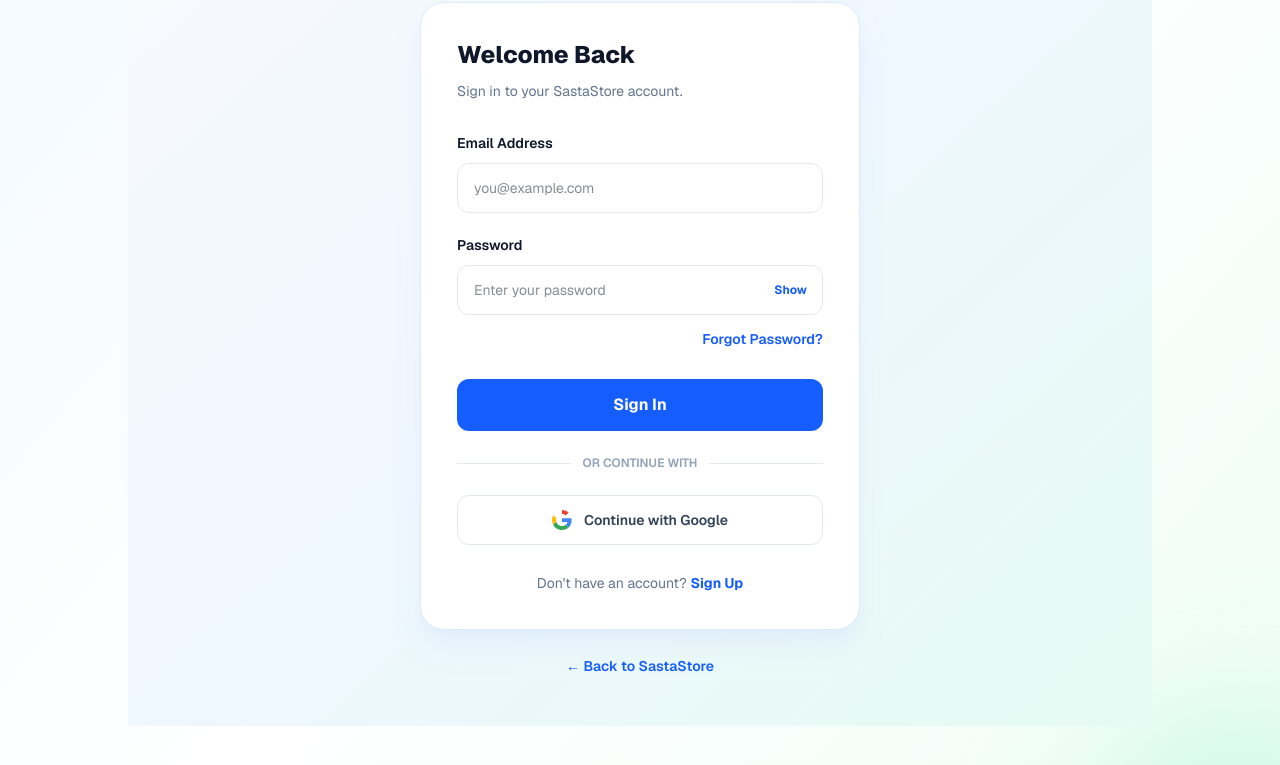
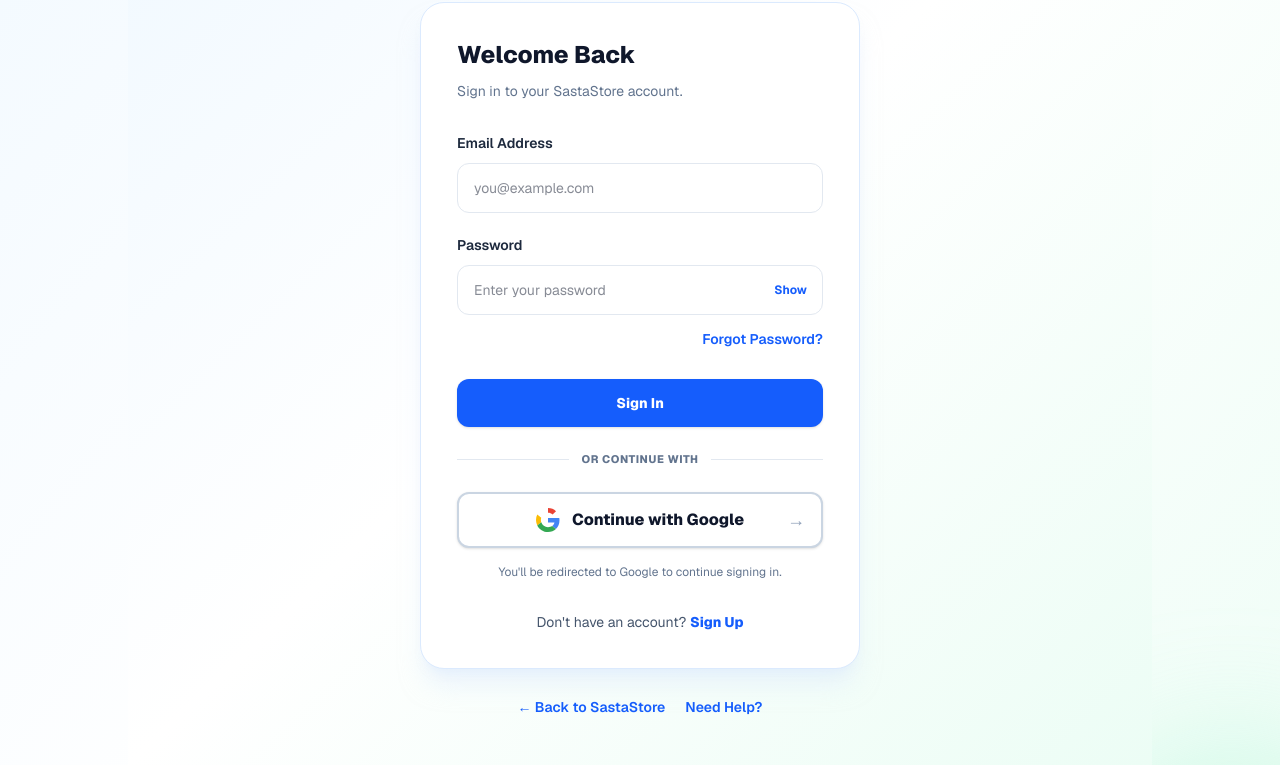
Before and after one commit to scottburchill51-beep/sastastore0, a Next.js app: page /login in a window 1280 px wide. Shown: the part 480-1245 px from the top of the page. Built offline with nearby package versions, Linux system fonts and the light colour scheme.

Commit message:
Update AuthForm.tsx

```diff
--- a/src/components/auth/AuthForm.tsx
+++ b/src/components/auth/AuthForm.tsx
@@ -15,7 +15,9 @@
   isAdmin: boolean;
 };
 
-function safeReturnPath(value: string | null): string {
+function safeReturnPath(
+  value: string | null,
+): string {
   if (!value) return "";
 
   if (
@@ -33,7 +35,10 @@
       "https://sastastore.local",
     );
 
-    if (parsed.origin !== "https://sastastore.local") {
+    if (
+      parsed.origin !==
+      "https://sastastore.local"
+    ) {
       return "";
     }
 
@@ -51,6 +56,36 @@
   }
 }
 
+function GoogleIcon() {
+  return (
+    <svg
+      xmlns="http://www.w3.org/2000/svg"
+      viewBox="0 0 48 48"
+      width="24"
+      height="24"
+      className="h-6 w-6 shrink-0"
+      aria-hidden="true"
+    >
+      <path
+        fill="#EA4335"
+        d="M24 9.5c3.54 0 6.71 1.22 9.21 3.6l6.85-6.85C35.9 2.38 30.47 0 24 0 14.62 5.38 6.51 13.22l7.98 6.19C12.43 13.72 17.74 9.5 24 9.5z"
+      />
+      <path
+        fill="#4285F4"
+        d="M46.98 24.55c0-1.57-.15-3.09-.38-4.55H24v9.02h12.94c-.58 2.96-2.28 5.48-4.82 7.18l7.73 6C44.36 38.03 46.98 31.88 46.98 24.55z"
+      />
+      <path
+        fill="#FBBC05"
+        d="M10.53 28.59A14.4 14.4 0 0 1 9.75 24c0-1.59.27-3.13.76-4.59l-7.98-6.2A23.94 23.94 0 0 0 0 24c0 3.87.93 7.51 2.56 10.78l7.97-6.19z"
+      />
+      <path
+        fill="#34A853"
+        d="M24 48c6.48 0 11.93-2.13 15.9-5.8l-7.73-6c-2.14 1.44-4.88 2.3-8.17 2.3-6.26 0-11.57-4.22-13.47-9.91l-7.98 6.19C6.51 42.62 14.62 48 24 48z"
+      />
+    </svg>
+  );
+}
+
 export function AuthForm({
   mode,
 }: {
@@ -58,8 +93,10 @@
 }) {
   const [email, setEmail] = useState("");
   const [password, setPassword] = useState("");
+
   const [showPassword, setShowPassword] =
     useState(false);
+
   const [loading, setLoading] = useState(false);
   const [message, setMessage] = useState("");
   const [returnTo, setReturnTo] = useState("");
@@ -125,11 +162,11 @@
         setMessage(
           "Please verify your email address. After verification, sign in to continue.",
         );
+
         setLoading(false);
         return;
       }
 
-      // Check verified login role from the server.
       const sessionResponse = await fetch(
         "/api/store/session",
         {
@@ -154,14 +191,11 @@
         );
       }
 
-      // Admin always opens the admin dashboard.
       if (session.isAdmin) {
         window.location.replace("/admin");
         return;
       }
 
-      // Customer from Buy Now returns to checkout.
-      // Normal customer goes to homepage.
       window.location.replace(
         safeReturnPath(returnTo) || "/",
       );
@@ -177,13 +211,14 @@
   }
 
   return (
-    <main className="flex min-h-screen items-center justify-center bg-gradient-to-br from-[#F8FAFC] via-[#EFF7FF] to-[#E5FBF3] px-4 py-12 text-slate-900">
+    <main className="flex min-h-screen items-center justify-center bg-gradient-to-br from-[#EFF8FF] via-white to-[#ECFDF5] px-4 py-12 text-slate-900">
       <div className="w-full max-w-[440px]">
-
+        {/* Brand */}
         <div className="mb-8 text-center">
           <Link
             href="/"
-            className="mx-auto mb-4 flex h-14 w-14 items-center justify-center rounded-2xl bg-gradient-to-br from-blue-600 to-sky-500 text-2xl font-black text-white shadow-lg"
+            aria-label="SastaStore Home"
+            className="mx-auto mb-4 flex h-14 w-14 items-center justify-center rounded-2xl bg-gradient-to-br from-blue-600 to-sky-500 text-2xl font-black text-white shadow-lg shadow-blue-100"
           >
             S
           </Link>
@@ -202,11 +237,12 @@
           </p>
         </div>
 
+        {/* Auth Form */}
         <form
           onSubmit={submit}
-          className="rounded-3xl border border-blue-100 bg-white p-7 shadow-xl shadow-blue-100/50 sm:p-9"
+          className="rounded-3xl border border-blue-100 bg-white p-6 shadow-xl shadow-blue-100/50 sm:p-9"
         >
-          <h2 className="text-2xl font-extrabold">
+          <h2 className="text-2xl font-extrabold text-slate-900">
             {mode === "login"
               ? "Welcome Back"
               : "Create Your Account"}
@@ -220,9 +256,10 @@
                 : "Join SastaStore and explore digital subscriptions."}
           </p>
 
+          {/* Email */}
           <div className="space-y-5">
             <label className="block">
-              <span className="text-sm font-semibold">
+              <span className="text-sm font-semibold text-slate-800">
                 Email Address
               </span>
 
@@ -235,18 +272,23 @@
                   setEmail(event.target.value)
                 }
                 placeholder="you@example.com"
-                className="mt-2 w-full rounded-xl border border-slate-200 bg-white px-4 py-3.5 text-sm outline-none focus:border-blue-500 focus:ring-2 focus:ring-blue-100"
+                className="mt-2 w-full rounded-xl border border-slate-200 bg-white px-4 py-3.5 text-sm text-slate-900 outline-none transition focus:border-blue-500 focus:ring-2 focus:ring-blue-100"
               />
             </label>
 
+            {/* Password */}
             <label className="block">
-              <span className="text-sm font-semibold">
+              <span className="text-sm font-semibold text-slate-800">
                 Password
               </span>
 
               <div className="relative mt-2">
                 <input
-                  type={showPassword ? "text" : "password"}
+                  type={
+                    showPassword
+                      ? "text"
+                      : "password"
+                  }
                   required
                   minLength={8}
                   autoComplete={
@@ -256,20 +298,26 @@
                   }
                   value={password}
                   onChange={(event) =>
-                    setPassword(event.target.value)
+                    setPassword(
+                      event.target.value,
+                    )
                   }
                   placeholder="Enter your password"
-                  className="w-full rounded-xl border border-slate-200 bg-white px-4 py-3.5 pr-20 text-sm outline-none focus:border-blue-500 focus:ring-2 focus:ring-blue-100"
+                  className="w-full rounded-xl border border-slate-200 bg-white px-4 py-3.5 pr-20 text-sm text-slate-900 outline-none transition focus:border-blue-500 focus:ring-2 focus:ring-blue-100"
                 />
 
                 <button
                   type="button"
                   onClick={() =>
-                    setShowPassword(!showPassword)
+                    setShowPassword(
+                      !showPassword,
+                    )
                   }
                   className="absolute inset-y-0 right-4 text-xs font-bold text-blue-600"
                 >
-                  {showPassword ? "Hide" : "Show"}
+                  {showPassword
+                    ? "Hide"
+                    : "Show"}
                 </button>
               </div>
             </label>
@@ -286,19 +334,21 @@
             </div>
           )}
 
+          {/* Response message */}
           {message && (
             <p
               role="status"
-              className="mt-5 rounded-xl border border-blue-100 bg-blue-50 p-3 text-sm text-blue-700"
+              className="mt-5 rounded-xl border border-blue-100 bg-blue-50 p-3 text-sm leading-6 text-blue-700"
             >
               {message}
             </p>
           )}
 
+          {/* Email Login */}
           <button
             type="submit"
             disabled={loading}
-            className="mt-7 w-full rounded-xl bg-blue-600 py-3.5 font-bold text-white transition hover:bg-blue-700 disabled:opacity-50"
+            className="mt-7 flex min-h-12 w-full items-center justify-center rounded-xl bg-blue-600 px-5 py-3.5 text-sm font-extrabold text-white shadow-sm transition hover:bg-blue-700 disabled:cursor-not-allowed disabled:opacity-50"
           >
             {loading
               ? "Please Wait..."
@@ -307,53 +357,50 @@
                 : "Create Account"}
           </button>
 
+          {/* Divider */}
           <div className="my-6 flex items-center gap-3">
             <div className="h-px flex-1 bg-slate-200" />
 
-            <span className="text-xs font-semibold text-slate-400">
-              OR CONTINUE WITH
+            <span className="shrink-0 text-[11px] font-extrabold uppercase tracking-wider text-slate-500">
+              Or continue with
             </span>
 
             <div className="h-px flex-1 bg-slate-200" />
           </div>
 
+          {/* Google Sign-In */}
           <a
             href={googleHref}
-            className="flex w-full items-center justify-center gap-3 rounded-xl border border-slate-200 bg-white py-3.5 text-sm font-semibold text-slate-700 hover:bg-blue-50"
+            aria-label="Continue with Google"
+            className="group relative flex min-h-14 w-full items-center justify-center gap-3 rounded-xl border-2 border-slate-300 bg-white px-5 py-3.5 text-base font-extrabold text-slate-900 shadow-sm transition-all duration-200 hover:border-blue-500 hover:bg-blue-50 hover:shadow-md focus-visible:outline-none focus-visible:ring-4 focus-visible:ring-blue-200"
           >
-            <svg
-              viewBox="0 0 48 48"
-              className="h-5 w-5"
+            <GoogleIcon />
+
+            <span className="text-slate-900">
+              Continue with Google
+            </span>
+
+            <span
               aria-hidden="true"
+              className="absolute right-4 text-lg text-slate-400 transition-transform group-hover:translate-x-1 group-hover:text-blue-600"
             >
-              <path
-                fill="#EA4335"
-                d="M24 9.5c3.54 0 6.71 1.22 9.21 3.6l6.85-6.85C35.9 2.38 30.47 0 24 0 14.62 5.38 6.51 13.22l7.98 6.19C12.43 13.72 17.74 9.5 24 9.5z"
-              />
-              <path
-                fill="#4285F4"
-                d="M46.98 24.55c0-1.57-.15-3.09-.38-4.55H24v9.02h12.94c-.58 2.96-2.28 5.48-4.82 7.18l7.73 6C44.36 38.03 46.98 31.88 46.98 24.55z"
-              />
-              <path
-                fill="#FBBC05"
-                d="M10.53 28.59A14.4 14.4 0 0 1 9.75 24c0-1.59.27-3.13.76-4.59l-7.98-6.2A23.94 23.94 0 0 0 0 24c0 3.87.93 7.51 2.56 10.78l7.97-6.19z"
-              />
-              <path
-                fill="#34A853"
-                d="M24 48c6.48 0 11.93-2.13 15.9-5.8l-7.73-6c-2.14 1.44-4.88 2.3-8.17 2.3-6.26 0-11.57-4.22-13.47-9.91l-7.98 6.19C6.51 42.62 14.62 48 24 48z"
-              />
-            </svg>
-
-            Continue with Google
+              →
+            </span>
           </a>
 
-          <p className="mt-7 text-center text-sm text-slate-500">
+          <p className="mt-3 text-center text-xs leading-6 text-slate-500">
+            You'll be redirected to Google
+            to continue signing in.
+          </p>
+
+          {/* Switch auth mode */}
+          <p className="mt-7 text-center text-sm text-slate-600">
             {mode === "login" ? (
               <>
                 Don't have an account?{" "}
                 <Link
                   href={registerHref}
-                  className="font-bold text-blue-600 hover:underline"
+                  className="font-extrabold text-blue-600 hover:underline"
                 >
                   Sign Up
                 </Link>
@@ -363,7 +410,7 @@
                 Already have an account?{" "}
                 <Link
                   href={loginHref}
-                  className="font-bold text-blue-600 hover:underline"
+                  className="font-extrabold text-blue-600 hover:underline"
                 >
                   Sign In
                 </Link>
@@ -372,12 +419,20 @@
           </p>
         </form>
 
-        <div className="mt-6 text-center">
+        {/* Bottom navigation */}
+        <div className="mt-7 flex flex-wrap items-center justify-center gap-5 text-center text-sm">
           <Link
             href="/"
-            className="text-sm font-semibold text-blue-600 hover:underline"
+            className="font-semibold text-blue-600 hover:underline"
           >
             ← Back to SastaStore
+          </Link>
+
+          <Link
+            href="/contact"
+            className="font-semibold text-blue-600 hover:underline"
+          >
+            Need Help?
           </Link>
         </div>
       </div>
```
